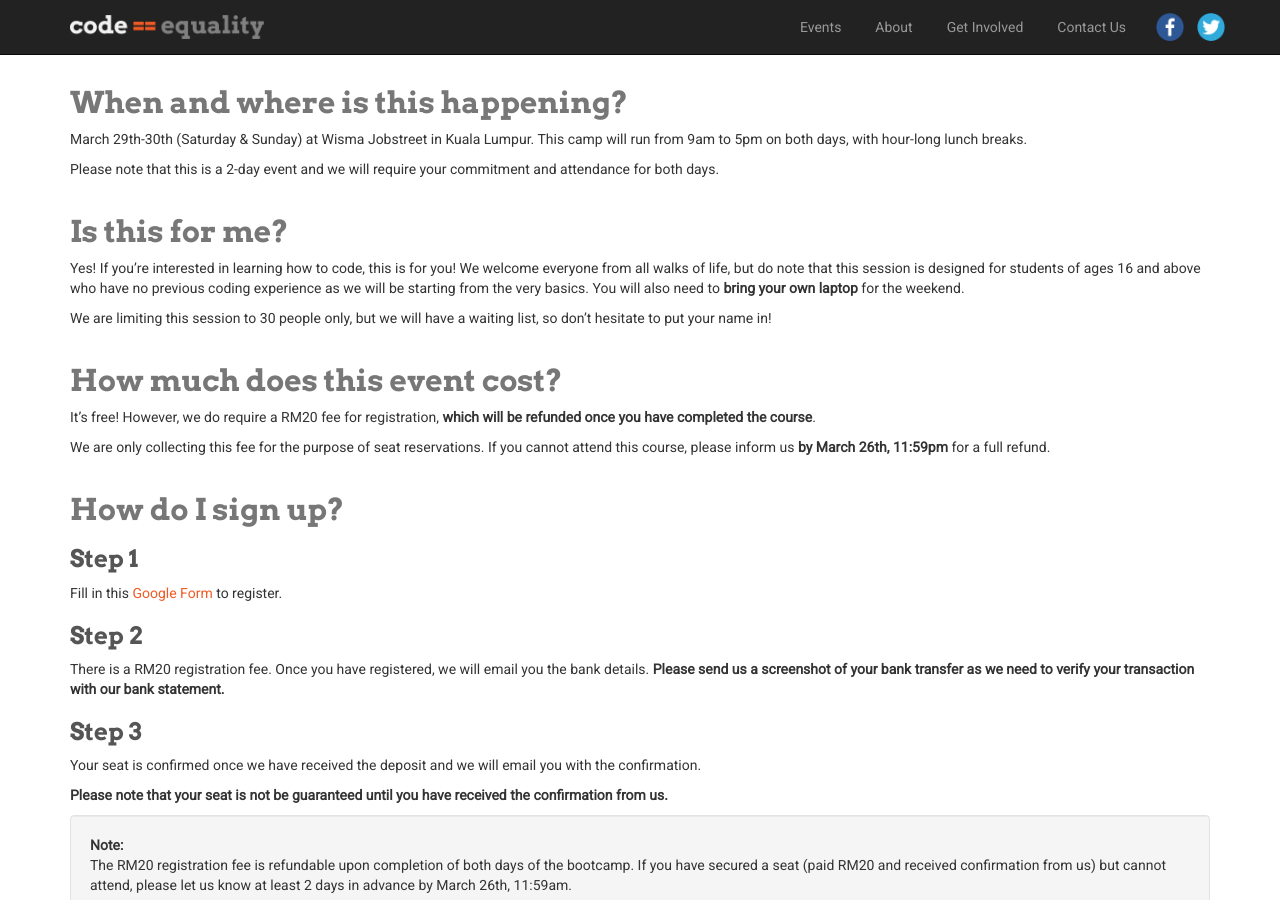
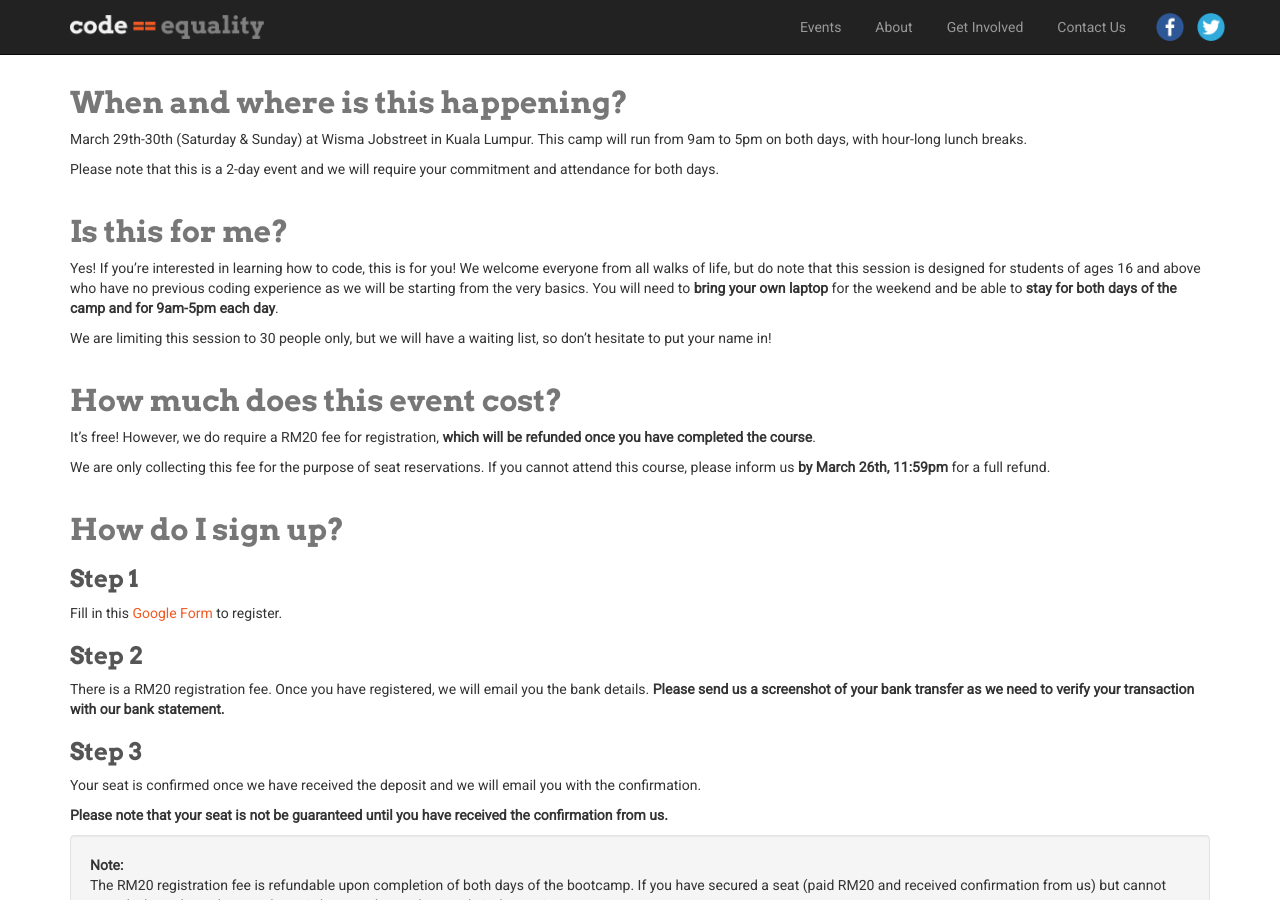
Before and after one commit to CodeEquality/codeequality.github.io, a Jekyll site: the page built from _posts/2014-03-04-introduction-to-coding-weekend-camp.md, in a window 1280 px wide and 900 px high, scrolled down 385 px. Built offline with Jekyll 4.4.1, drawn with Linux system fonts in a browser that asks for light colours; nearby versions of some CDN libraries.

Commit message:
Add stay both days

```diff
--- a/_posts/2014-03-04-introduction-to-coding-weekend-camp.md
+++ b/_posts/2014-03-04-introduction-to-coding-weekend-camp.md
@@ -22,7 +22,7 @@ Please note that this is a 2-day event and we will require your commitment and a
 
 
 ##Is this for me?
-Yes! If you're interested in learning how to code, this is for you! We welcome everyone from all walks of life, but do note that this session is designed for students of ages 16 and above who have no previous coding experience as we will be starting from the very basics. You will also need to __bring your own laptop__ for the weekend.
+Yes! If you're interested in learning how to code, this is for you! We welcome everyone from all walks of life, but do note that this session is designed for students of ages 16 and above who have no previous coding experience as we will be starting from the very basics. You will need to __bring your own laptop__ for the weekend and be able to __stay for both days of the camp and for 9am-5pm each day__.
 
 We are limiting this session to 30 people only, but we will have a waiting list, so don't hesitate to put your name in!
 
```
